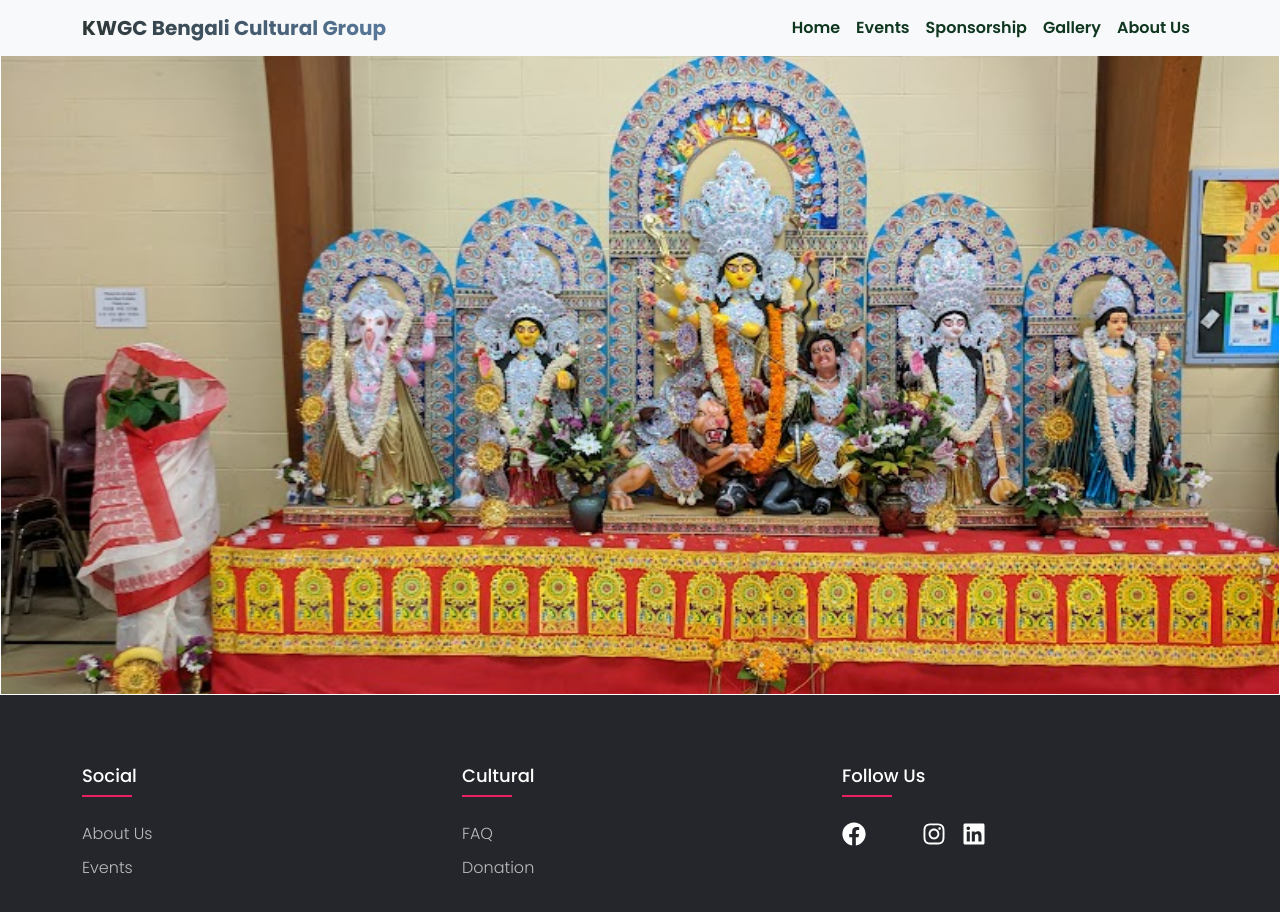
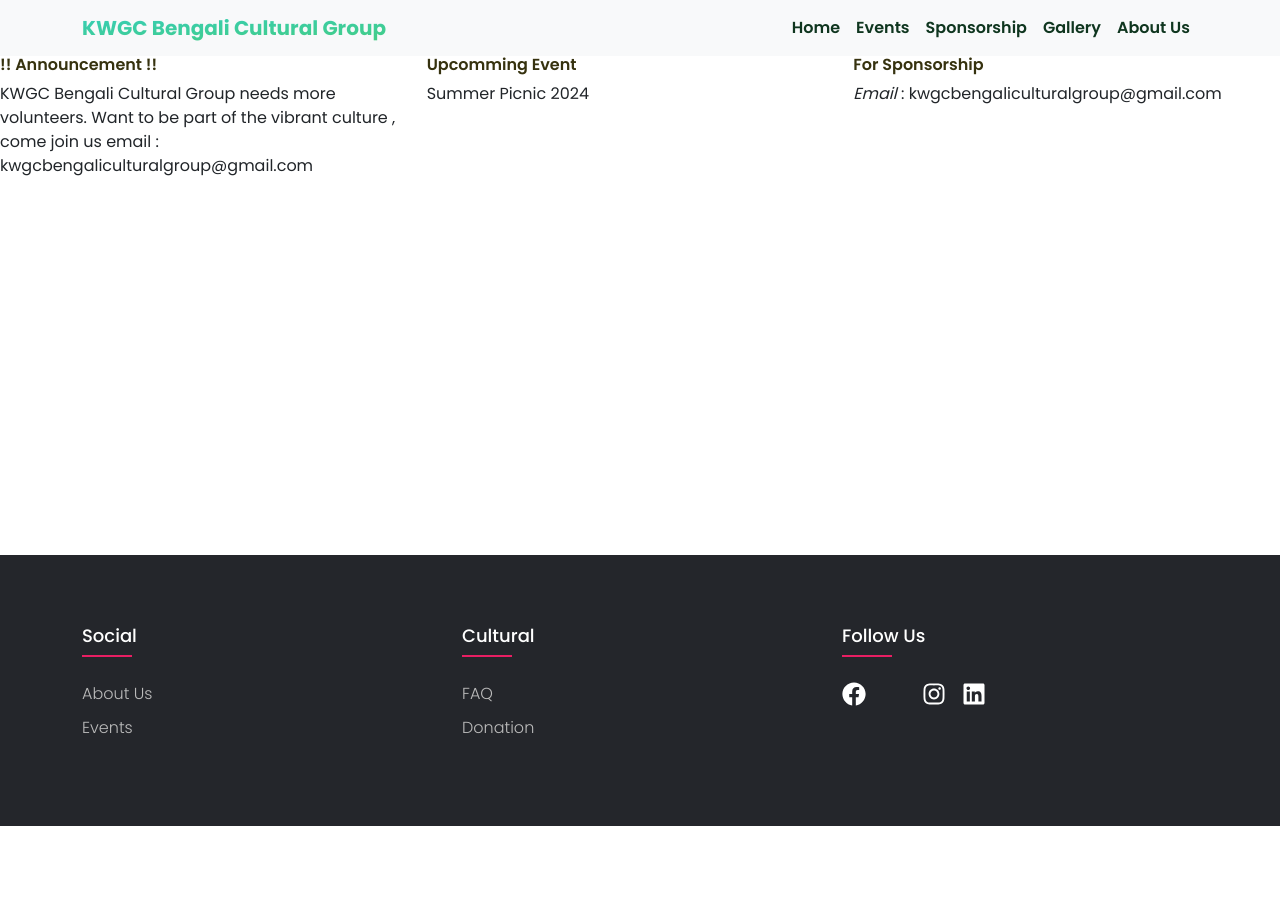
Before and after one commit to mekalyan26/communitysite, a React (Create React App) app in the folder sitefrontend/: page / in a window 1280 px wide. Shown: the top 912 px of the page. After the commit the page ends 826 px from the top, so only its background shows below. Built offline with nearby package versions, Linux system fonts and the light colour scheme; some icons are missing.

Commit message:
layout and content changes
updated home page layout and content added section,
updated Navbar main text color

```diff
--- a/sitefrontend/src/components/Navbar/Navbar.css
+++ b/sitefrontend/src/components/Navbar/Navbar.css
@@ -1,5 +1,5 @@
 .kwgc-navbar .navbar-brand {
-  background: linear-gradient(90deg, #2c3636, #59799c);
+  background: linear-gradient(357deg, rgb(70 205 124), rgb(52 205 192)) text;
   -webkit-text-fill-color: transparent;
   font-size: 20px;
   font-family: Poppins;
--- a/sitefrontend/src/components/pages/Home/HomePage.css
+++ b/sitefrontend/src/components/pages/Home/HomePage.css
@@ -1,6 +1,9 @@
 .grid {
   display: grid;
   grid-template-columns: repeat(auto-fit, minmax(300px, 1fr));
+
+  width:100%;
+  height:500px
 
 }
 
@@ -89,3 +92,22 @@
 .img-wrapper1:hover>.content.slide-up {
   transform: translateY(0);
 }
+
+.section-text {
+  font-size: 1.0rem;
+  font-weight: 600;
+  color: rgb(54, 50, 15);
+
+}
+
+.grays {
+  font-palette: --Grays;
+}
+
+.purples {
+  font-palette: --Purples;
+}
+
+.mint {
+  font-palette: --Mint;
+}
--- a/sitefrontend/src/components/pages/Home/HomePage.js
+++ b/sitefrontend/src/components/pages/Home/HomePage.js
@@ -1,23 +1,35 @@
-import React from 'react'
+import React from "react";
 import "./HomePage.css";
 
 export const HomePage = () => {
-    return (
+  return (
+    <div className="grid">
 
-        <div className='grid'>
-            <div className='img-wrapper1'>
-                <img  src='images/maadurga.jpg' alt=''/>
-                <div className="content blur fade">
-                    <p>
-                        We are Kitchener Waterloo Cambridge
-                        Guelp Bengali Cultural Group !
-                    </p>
-                </div>
-            </div>
+      <section>
+        <h5 className='section-text'> !! Announcement !!</h5>
+        <p >
+          KWGC Bengali Cultural Group needs more volunteers.
+          Want to be part of the vibrant culture , come join us
+          email : kwgcbengaliculturalgroup@gmail.com
+        </p>
+      </section>
 
-        </div>
+      <section>
+        <h5 className='section-text'>Upcomming Event</h5>
+        <p>
+         Summer Picnic 2024
+        </p>
+      </section>
 
-    )
-}
+      <section>
+
+        <h5  className='section-text'>For Sponsorship</h5>
+        <p>
+        <i>Email</i> :  kwgcbengaliculturalgroup@gmail.com
+        </p>
+      </section>
+    </div>
+  );
+};
 
 export default HomePage;
--- a/sitefrontend/src/index.css
+++ b/sitefrontend/src/index.css
@@ -6,6 +6,7 @@ body {
   height: 100%;
   margin: 0;
   padding: 0;
+
 }
 
 #root {
```
